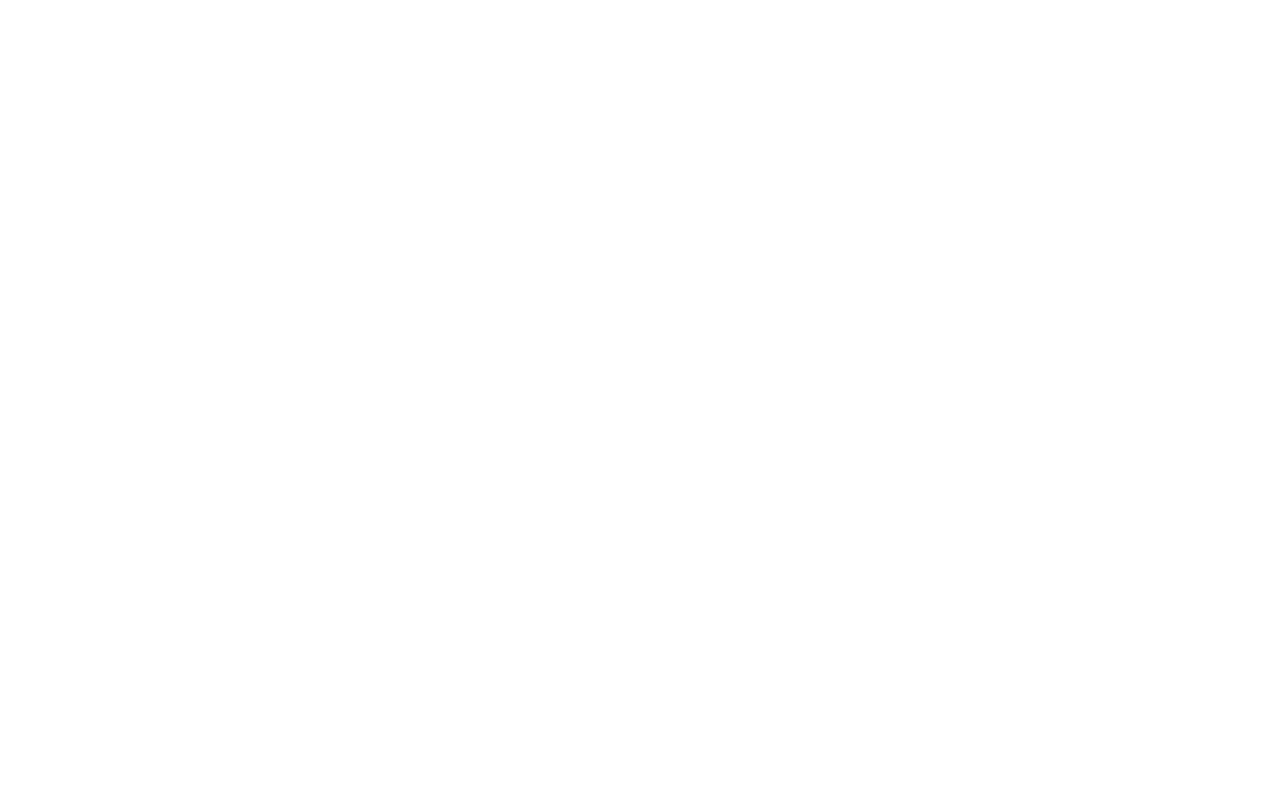
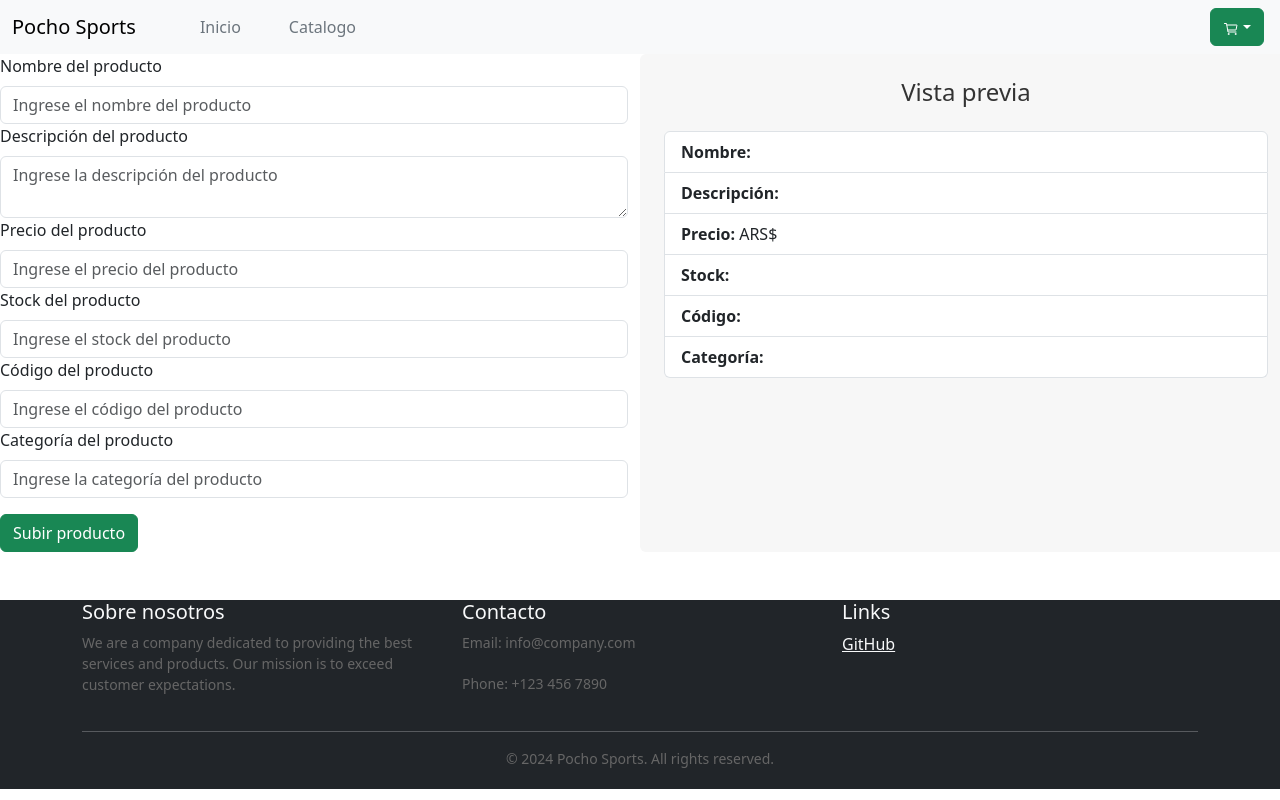
Before and after one commit to ImSaitam/proyecto_inet, a React (Create React App) app: page /agregarproductos in a window 1280 px wide. Before the commit this address had no page. Built offline with nearby package versions, Linux system fonts and the light colour scheme; no server answers; the HTML template or start-up script is replaced by a standard one.

Commit message:
dni en registro, añadir productos hecho y link a /agregarproductos en navbar si sos seller

```diff
--- a/package.json
+++ b/package.json
@@ -13,7 +13,7 @@
     "react-dom": "^18.3.1",
     "react-icons": "^5.3.0",
     "react-router-dom": "^6.26.0",
-    "react-scripts": "5.0.1",
+    "react-scripts": "^5.0.1",
     "web-vitals": "^2.1.4"
   },
   "scripts": {
--- a/src/App.js
+++ b/src/App.js
@@ -2,8 +2,8 @@
 import Catalogo from './components/catalogo.js';
 import Carrito from './components/Carrito.js';
 import Inicio from './components/Inicio.js';
-import LoginForm from './components/Login.js';
-import RegisterForm from './components/Register.js';
+import LoginForm from './components/login.js';
+import RegisterForm from './components/register.js';
 import AñadirStock from './components/AñadirStock.js';
 import { BrowserRouter, Routes, Route } from 'react-router-dom';
 
@@ -15,7 +15,7 @@
         <Route path='/register' element={<RegisterForm />} />
         <Route path='/' element={<Inicio />} />
         <Route path='/catalogo' element={<Catalogo />} />
-        <Route path='/añadirstock' element={<AñadirStock />} />
+        <Route path='/agregarproductos' element={<AñadirStock />} />
         <Route path='/carrito' element={<Carrito />} />
       </Routes>
     </BrowserRouter>
--- a/src/components/AñadirStock.js
+++ b/src/components/AñadirStock.js
@@ -1,63 +1,126 @@
-import Footer from './footer';
-import BarraNav from './Navbar.js';
-import { Form, Row, Col, Button } from 'react-bootstrap';
+import { useState } from "react";
+import Footer from "./footer";
+import BarraNav from "./Navbar.js";
+import { Form, Row, Col, Button, Modal } from "react-bootstrap";
+import axios from 'axios';
 
 export default function AñadirStock() {
+  const [formData, setFormData] = useState({
+    name: "",
+    description: "",
+    price: "",
+    stock: "",
+    code: "",
+    category: "",
+  });
+
+  const [showModal, setShowModal] = useState(false);
+
+  const handleSubmit = async (event) => {
+    event.preventDefault();
+
+    try {
+        const response = await axios.post("http://localhost:8000/products", formData, {
+            headers: {
+                'Authorization':  'Bearer ' + localStorage.getItem('token'),
+                'Content-Type': 'application/json'
+            }
+        });
+        console.log(response.data);
+        setShowModal(true);
+    } catch (error) {
+        console.error(error);
+    }
+}
+
+const handleCloseModal = () => {
+  setShowModal(false);
+}
+
   return (
     <>
       <BarraNav />
-      <Form>
-        <Row>
-          <Col className='ms-3' md={6}>
+      <Row>
+        <Col md={6}>
+          <Form onSubmit={handleSubmit}>
             <Form.Group controlId="nombre">
               <Form.Label>Nombre del producto</Form.Label>
-              <Form.Control type="text" placeholder="Ingrese el nombre del producto"
-                onChange={(e) => document.getElementById('nombre-preview').innerText = e.target.value}
+              <Form.Control
+                type="text"
+                placeholder="Ingrese el nombre del producto"
+                onChange={(event) => setFormData({...formData, name: event.target.value})}
               />
             </Form.Group>
             <Form.Group controlId="descripcion">
               <Form.Label>Descripción del producto</Form.Label>
-              <Form.Control as="textarea" placeholder="Ingrese la descripción del producto"
-                onChange={(e) => document.getElementById('descripcion-preview').innerText = e.target.value}
+              <Form.Control
+                as="textarea"
+                placeholder="Ingrese la descripción del producto"
+                onChange={(event) => setFormData({...formData, description: event.target.value})}
               />
             </Form.Group>
             <Form.Group controlId="precio">
               <Form.Label>Precio del producto</Form.Label>
-              <Form.Control type="number" placeholder="Ingrese el precio del producto"
-                onChange={(e) => document.getElementById('precio-preview').innerText = e.target.value}
+              <Form.Control
+                type="number"
+                placeholder="Ingrese el precio del producto"
+                onChange={(event) => setFormData({...formData, price: event.target.value})}
               />
             </Form.Group>
             <Form.Group controlId="stock">
               <Form.Label>Stock del producto</Form.Label>
-              <Form.Control type="number" placeholder="Ingrese el stock del producto"
-                onChange={(e) => document.getElementById('stock-preview').innerText = e.target.value}
+              <Form.Control
+                type="number"
+                placeholder="Ingrese el stock del producto"
+                onChange={(event) => setFormData({...formData, stock: event.target.value})}
               />
             </Form.Group>
             <Form.Group controlId="codigo">
               <Form.Label>Código del producto</Form.Label>
-              <Form.Control type="text" placeholder="Ingrese el código del producto"
-                onChange={(e) => document.getElementById('codigo-preview').innerText = e.target.value}
+              <Form.Control
+                type="text"
+                placeholder="Ingrese el código del producto"
+                onChange={(event) => setFormData({...formData, code: event.target.value})}
               />
             </Form.Group>
             <Form.Group controlId="categoria">
               <Form.Label>Categoría del producto</Form.Label>
-              <Form.Control type="text" placeholder="Ingrese la categoría del producto"
-                onChange={(e) => document.getElementById('categoria-preview').innerText = e.target.value}
+              <Form.Control
+                type="text"
+                placeholder="Ingrese la categoría del producto"
+                onChange={(event) => setFormData({...formData, category: event.target.value})}
               />
             </Form.Group>
-            <Button variant='success' className='mt-3'>Subir producto</Button>
-          </Col>
-          <Col md={5}>
-            <h2>Vista previa del producto</h2>
-            <p>Nombre del producto: <span id="nombre-preview"></span></p>
-            <p>Descripción del producto: <span id="descripcion-preview"></span></p>
-            <p>Precio del producto: $<span id="precio-preview"></span></p>
-            <p>Stock del producto: <span id="stock-preview"></span></p>
-            <p>Código del producto: <span id="codigo-preview"></span></p>
-            <p>Categoría del producto: <span id="categoria-preview"></span></p>
-          </Col>
-        </Row>
-      </Form>
+            <Button type="submit" variant="success" className="mt-3">
+              Subir producto
+            </Button>
+          </Form>
+        </Col>
+        <Col md={6} className="bg-light p-4 rounded">
+          <h2 className="text-center mb-4">Vista previa</h2>
+          <ul className="list-group">
+            <li className="list-group-item"><strong>Nombre:</strong> {formData.name}</li>
+            <li className="list-group-item"><strong>Descripción:</strong> {formData.description}</li>
+            <li className="list-group-item"><strong>Precio:</strong> ARS$ {formData.price}</li>
+            <li className="list-group-item"><strong>Stock:</strong> {formData.stock}</li>
+            <li className="list-group-item"><strong>Código:</strong> {formData.code}</li>
+            <li className="list-group-item"><strong>Categoría:</strong> {formData.category}</li>
+          </ul>
+        </Col>
+      </Row>
+      <Modal show={showModal} onHide={handleCloseModal}>
+        <Modal.Header closeButton>
+          <Modal.Title>Producto subido con éxito</Modal.Title>
+        </Modal.Header>
+        <Modal.Body>
+          El producto se ha subido correctamente.
+        </Modal.Body>
+        <Modal.Footer>
+          <Button variant="success" onClick={() => { handleCloseModal(); window.location.reload(); }}>
+            Cerrar
+          </Button>
+        </Modal.Footer>
+      </Modal>
       <Footer />
     </>
   );
--- a/src/components/Navbar.js
+++ b/src/components/Navbar.js
@@ -3,32 +3,43 @@
 import Container from "react-bootstrap/Container";
 import Nav from "react-bootstrap/Nav";
 import Navbar from "react-bootstrap/Navbar";
-import NavDropdown from "react-bootstrap/NavDropdown";
 import CarritoNavBar from './CarritoNavBar';
 import { Link } from 'react-router-dom';
+import axios from 'axios';
+import { useState, useEffect } from 'react';
 
+export default function BarraNav() {
+  const [user, setUser] = useState(null);
 
-function BasicExample() {
+  useEffect(() => {
+    const token = localStorage.getItem('token');
+    axios.get('http://localhost:8000/users/me', {
+      headers: {
+        Authorization: `Bearer ${token}`,
+      },
+    })
+      .then((response) => {
+        setUser(response.data);
+      })
+      .catch((error) => {
+        console.error(error);
+      });
+  }, []);
+
+  const isSeller = user && user.User.role === 'seller';
+
   return (
     <Navbar expand="lg" className="bg-body-tertiary">
       <Container fluid>
-      <Link to={"/"} className='text-decoration-none'><Navbar.Brand>Pocho Sports</Navbar.Brand></Link>
+        <Link to={"/"} className='text-decoration-none'><Navbar.Brand>Pocho Sports</Navbar.Brand></Link>
         <Navbar.Toggle aria-controls="basic-navbar-nav" />
         <Navbar.Collapse id="basic-navbar-nav">
           <Nav className="me-auto">
-            <Link to={"/"} className='text-decoration-none'><Nav.Link>Inicio</Nav.Link></Link>
-            <Link to={"/catalogo"} className='text-decoration-none'><Nav.Link href="#link">Catalogo</Nav.Link></Link>
-            <NavDropdown title="Dropdown" id="basic-nav-dropdown">
-              <NavDropdown.Item href="#action/3.1">Action</NavDropdown.Item>
-              <NavDropdown.Item href="#action/3.2">
-                Another action
-              </NavDropdown.Item>
-              <NavDropdown.Item href="#action/3.3">Something</NavDropdown.Item>
-              <NavDropdown.Divider />
-              <NavDropdown.Item href="#action/3.4">
-                Separated link
-              </NavDropdown.Item>
-            </NavDropdown>
+            <Link to={"/"} className='text-decoration-none text-secondary ms-5'>Inicio</Link>
+            <Link to={"/catalogo"} className='text-decoration-none text-secondary ms-5'>Catalogo</Link>
+            {isSeller && (
+              <Link to={"/agregarproductos"} className='text-decoration-none text-secondary ms-5'>Añadir productos</Link>
+            )}
           </Nav>
         </Navbar.Collapse>
       </Container>
@@ -36,5 +47,3 @@
     </Navbar>
   );
 }
-
-export default BasicExample;
--- a/src/components/register.js
+++ b/src/components/register.js
@@ -25,6 +25,7 @@
         party: "",
         locality:  "",
         address: "",
+        dni: "",
     });
 
     const handleSubmit = async (event) => {
@@ -87,6 +88,9 @@
                                 <Form.Control type='text' placeholder="Apellido" onChange={(event) => setFormData({...formData, last_name: event.target.value})} required />
                             </Form.Group>
                             <Form.Group className='mb-3'>
+                                <Form.Control type='number' placeholder='Número de documento' min={1} max={99999999} onChange={(event) => setFormData({...formData, dni: event.target.value})} required />
+                            </Form.Group>
+                            <Form.Group className='mb-3'>
                                 <Form.Control type='text' placeholder='Nombre de usuario' onChange={(event) => setFormData({...formData, username: event.target.value})} required />
                             </Form.Group>
                             <Form.Group className='mb-3'>
```
Also changed, not shown: 2 other files (tests, documents, lock files or other folders).
